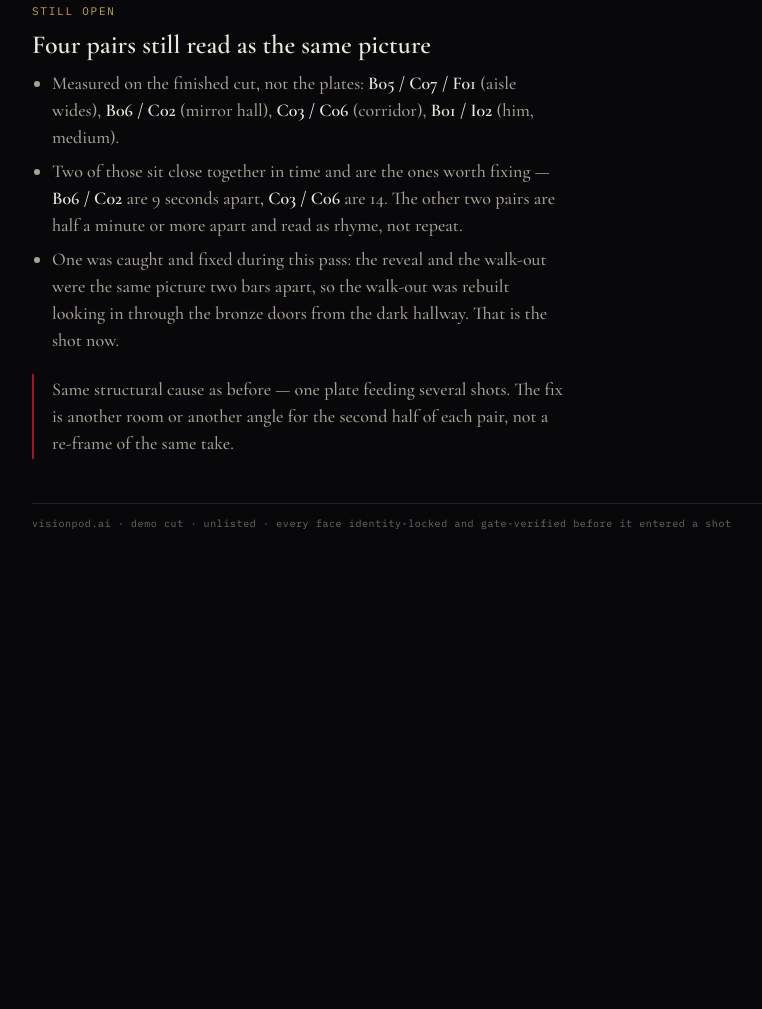
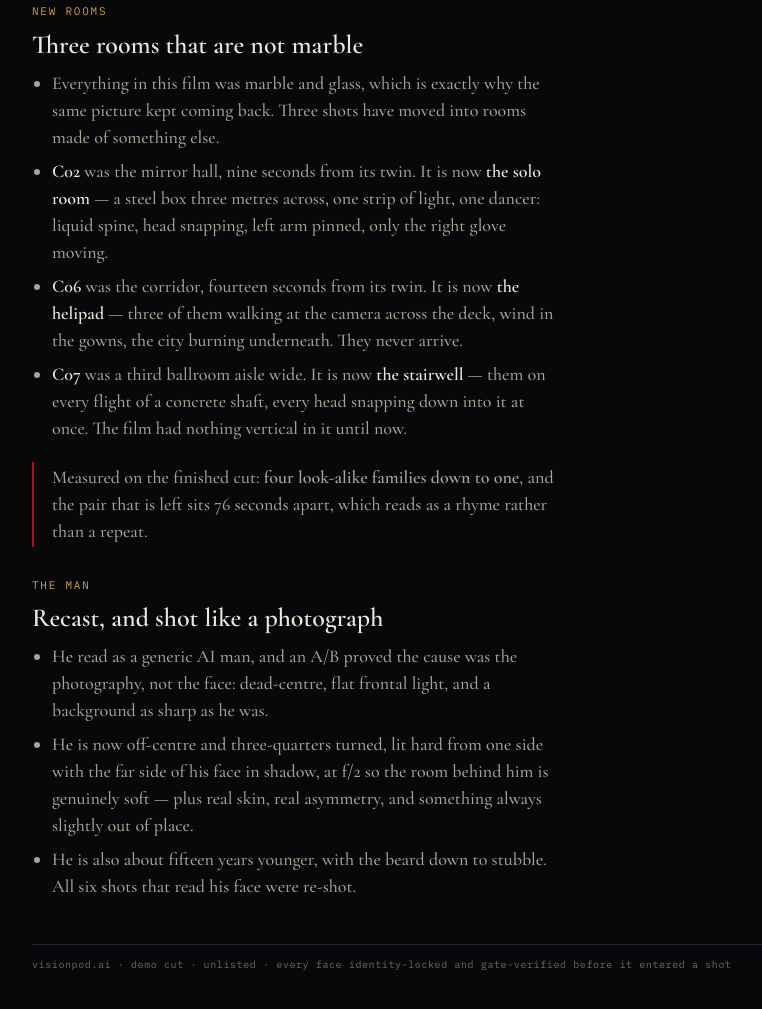
Before and after one commit to emiliacarp/queen-of-ashes-board, a plain HTML site: page demo.html in a window 1280 px wide. Shown: the part 1540-2549 px from the top of the page, without its empty margins (158-920 px from the left). Before the commit the page ends 2135 px from the top, so only its background shows below. Drawn offline with nearby package versions, Linux system fonts and the light colour scheme.

Commit message:
board update 2026-09-23 23:35

```diff
--- a/demo.html
+++ b/demo.html
@@ -52,13 +52,21 @@ a{color:var(--gold)}
 </ul>
 <div class="note">What the six taught us: the plate has to be able to <em>do</em> the move. Naming a body part that has room to snap works. Asking men packed shoulder to shoulder to drop into a lunge does not — that is B02, and it is the one that barely moved.</div>
 
-<h2><span>Still open</span>Four pairs still read as the same picture</h2>
+<h2><span>New rooms</span>Three rooms that are not marble</h2>
 <ul>
-<li>Measured on the finished cut, not the plates: <b>B05 / C07 / F01</b> (aisle wides), <b>B06 / C02</b> (mirror hall), <b>C03 / C06</b> (corridor), <b>B01 / I02</b> (him, medium).</li>
-<li>Two of those sit close together in time and are the ones worth fixing — <b>B06 / C02</b> are 9 seconds apart, <b>C03 / C06</b> are 14. The other two pairs are half a minute or more apart and read as rhyme, not repeat.</li>
-<li>One was caught and fixed during this pass: the reveal and the walk-out were the same picture two bars apart, so the walk-out was rebuilt looking in through the bronze doors from the dark hallway. That is the shot now.</li>
+<li>Everything in this film was marble and glass, which is exactly why the same picture kept coming back. Three shots have moved into rooms made of something else.</li>
+<li><b>C02</b> was the mirror hall, nine seconds from its twin. It is now <b>the solo room</b> — a steel box three metres across, one strip of light, one dancer: liquid spine, head snapping, left arm pinned, only the right glove moving.</li>
+<li><b>C06</b> was the corridor, fourteen seconds from its twin. It is now <b>the helipad</b> — three of them walking at the camera across the deck, wind in the gowns, the city burning underneath. They never arrive.</li>
+<li><b>C07</b> was a third ballroom aisle wide. It is now <b>the stairwell</b> — them on every flight of a concrete shaft, every head snapping down into it at once. The film had nothing vertical in it until now.</li>
 </ul>
-<div class="note">Same structural cause as before — one plate feeding several shots. The fix is another room or another angle for the second half of each pair, not a re-frame of the same take.</div>
+<div class="note">Measured on the finished cut: <b>four look-alike families down to one</b>, and the pair that is left sits 76 seconds apart, which reads as a rhyme rather than a repeat.</div>
+
+<h2><span>The man</span>Recast, and shot like a photograph</h2>
+<ul>
+<li>He read as a generic AI man, and an A/B proved the cause was the photography, not the face: dead-centre, flat frontal light, and a background as sharp as he was.</li>
+<li>He is now off-centre and three-quarters turned, lit hard from one side with the far side of his face in shadow, at f/2 so the room behind him is genuinely soft — plus real skin, real asymmetry, and something always slightly out of place.</li>
+<li>He is also about fifteen years younger, with the beard down to stubble. All six shots that read his face were re-shot.</li>
+</ul>
 
 <div class="foot">visionpod.ai · demo cut · unlisted · every face identity-locked and gate-verified before it entered a shot</div>
 </div></body></html>
```
